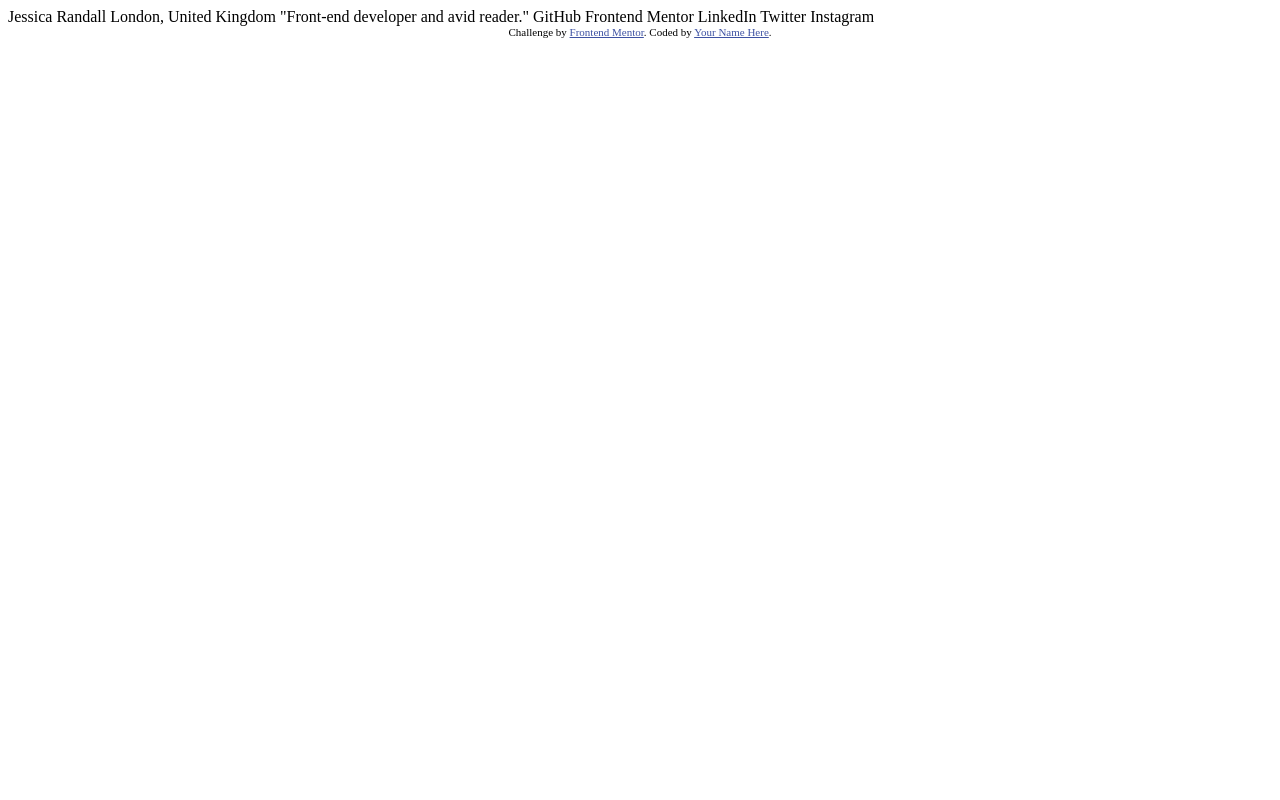
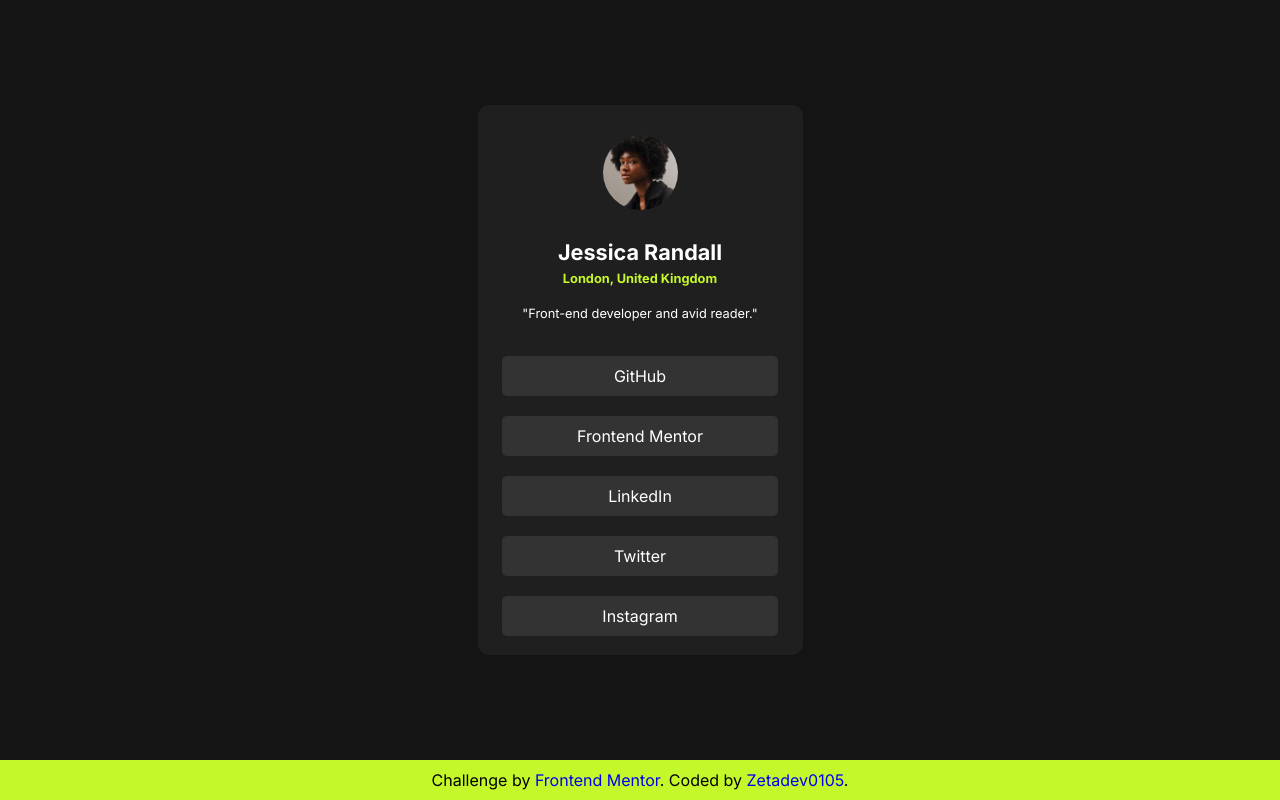
Before and after one commit to Zetadev0105/Social_links_profile, a plain HTML site: page index.html in a window 1280 px wide. Drawn offline with Linux system fonts and the light colour scheme.

Commit message:
First functional project

```diff
--- a/index.html
+++ b/index.html
@@ -5,30 +5,44 @@
   <meta name="viewport" content="width=device-width, initial-scale=1.0"> <!-- displays site properly based on user's device -->
 
   <link rel="icon" type="image/png" sizes="32x32" href="./assets/images/favicon-32x32.png">
+  <link rel="stylesheet" href="style.css">
+  <link rel="preconnect" href="https://fonts.googleapis.com">
+  <link rel="preconnect" href="https://fonts.gstatic.com" crossorigin>
+  <link href="https://fonts.googleapis.com/css2?family=Figtree:ital,wght@0,300..900;1,300..900&family=Inter:ital,opsz,wght@0,14..32,100..900;1,14..32,100..900&family=Poppins:ital,wght@0,100;0,200;0,300;0,400;0,500;0,600;0,700;0,800;0,900;1,100;1,200;1,300;1,400;1,500;1,600;1,700;1,800;1,900&display=swap" rel="stylesheet">
 
   <title>Frontend Mentor | Social links profile</title>
-
-  <!-- Feel free to remove these styles or customise in your own stylesheet 👍 -->
-  <style>
-    .attribution { font-size: 0.6875rem; text-align: center; }
-    .attribution a { color: hsl(228, 45%, 44%); }
-  </style>
 </head>
 <body>
+  <main class="card">
 
-  Jessica Randall
-  London, United Kingdom
-  "Front-end developer and avid reader."
+    <div class="card__img-container">
 
-  GitHub
-  Frontend Mentor
-  LinkedIn
-  Twitter
-  Instagram
+      <img src="./assets/images/avatar-jessica.jpeg" alt="">
 
+    </div>
+
+    <div class="card__data-container">
+
+      <h1>Jessica Randall</h1>
+      <h2>London, United Kingdom</h2>
+      <p>"Front-end developer and avid reader."</p>
+
+    </div>
+
+    <div class="card__links-container">
+
+      <a href="#" class="card__link">GitHub</a>
+      <a href="#" class="card__link">Frontend Mentor</a>
+      <a href="#" class="card__link">LinkedIn</a>
+      <a href="#" class="card__link">Twitter</a>
+      <a href="#" class="card__link">Instagram</a>
+
+    </div>
+
+  </main>
   <footer class="attribution">
     Challenge by <a href="https://www.frontendmentor.io?ref=challenge">Frontend Mentor</a>.
-    Coded by <a href="#">Your Name Here</a>.
+    Coded by <a href="#">Zetadev0105</a>.
   </footer>
 </body>
 </html>
--- /dev/null
+++ b/style.css
@@ -0,0 +1,85 @@
+* {
+    box-sizing: border-box;
+    padding: 0;
+    margin: 0;
+}
+
+body {
+    height: 100dvh;
+    display: flex;
+    flex-direction: column;
+    align-items: center;
+    font-family: Inter;
+    background-color: hsl(0, 0%, 8%);
+    font-weight: 400;
+}
+
+.card{
+    margin: auto;
+    background-color: hsl(0, 0%, 12%);
+    display: flex;
+    flex-direction: column;
+    align-items: center;
+    width: 325px;
+    height: 550px;
+    text-align: center;
+    border-radius: .7rem;
+}
+
+.card__img-container img {
+    border-radius: 50%;
+    width: 75px;
+    margin-top: 30px;
+}
+.card__data-container {
+    margin-top: 25px;
+}
+
+.card__data-container h1 {
+    color: hsl(0, 0%, 100%);
+    font-size: 1.35rem;
+    font-weight: 700;
+}
+.card__data-container h2 {
+    color: hsl(75, 94%, 57%);
+    font-size: .8rem;
+    margin-top: 6px;
+}
+
+.card__data-container p {
+    color: hsl(0, 0%, 100%);
+    font-size: .8rem;
+    margin-top: 20px;
+    margin-bottom: 15px;
+}
+
+.card__links-container {
+    display: flex;
+    flex-direction: column;
+    margin: auto;
+    gap: 20px;
+}
+
+.card__links-container a {
+    text-decoration: none;
+    color: hsl(0, 0%, 100%);
+    background-color: hsl(0, 0%, 20%);
+    padding: 10px 75px;
+    border-radius: 5px;
+}
+
+.card__links-container a:active{
+    background-color: hsl(75, 94%, 57%);
+    color: hsl(0, 0%, 12%);
+}
+
+footer {
+    background-color: hsl(75, 94%, 57%);
+    width: 100%;
+    text-align: center;
+    padding: 10px;
+}
+
+footer a {
+    text-decoration: none;
+}
```
